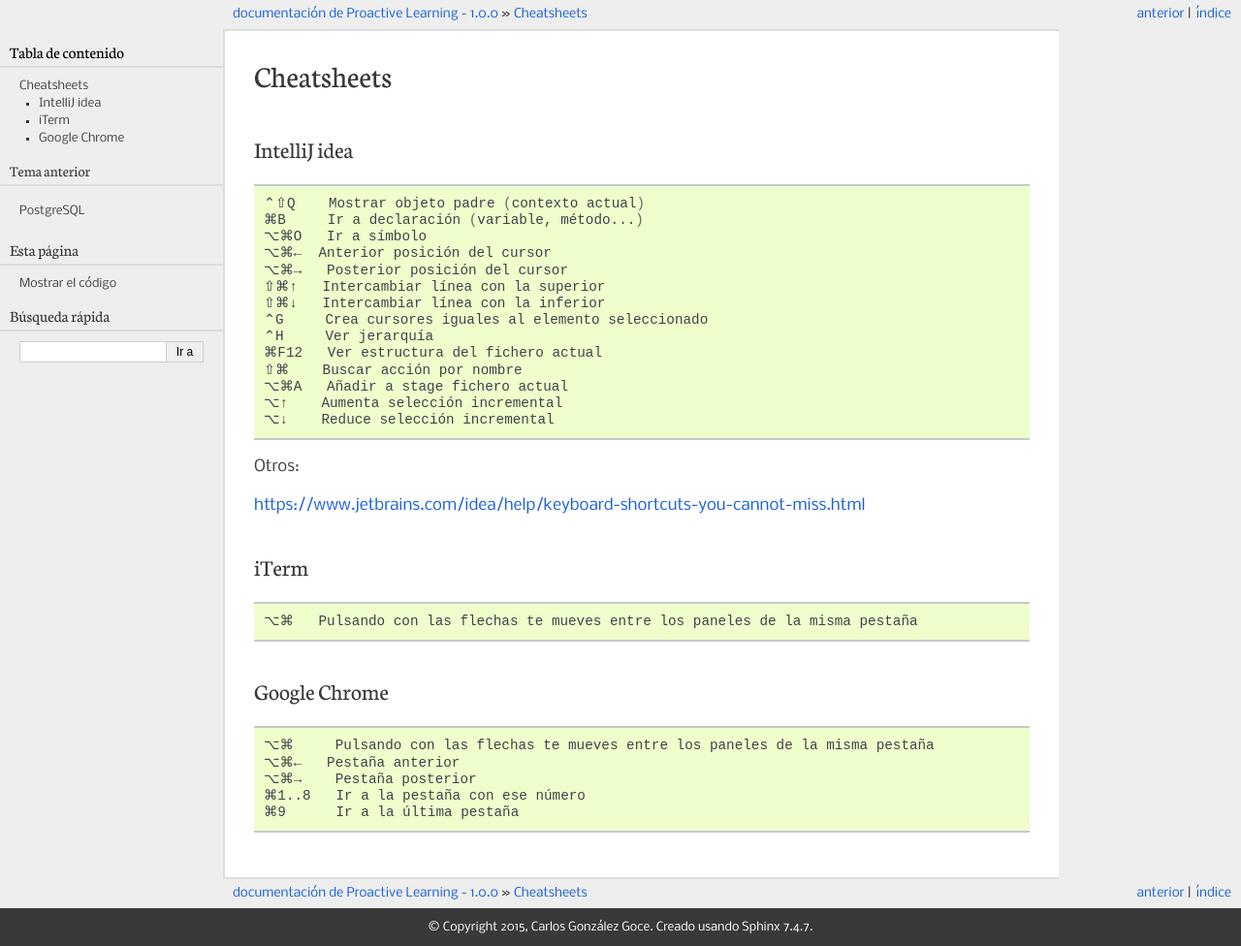
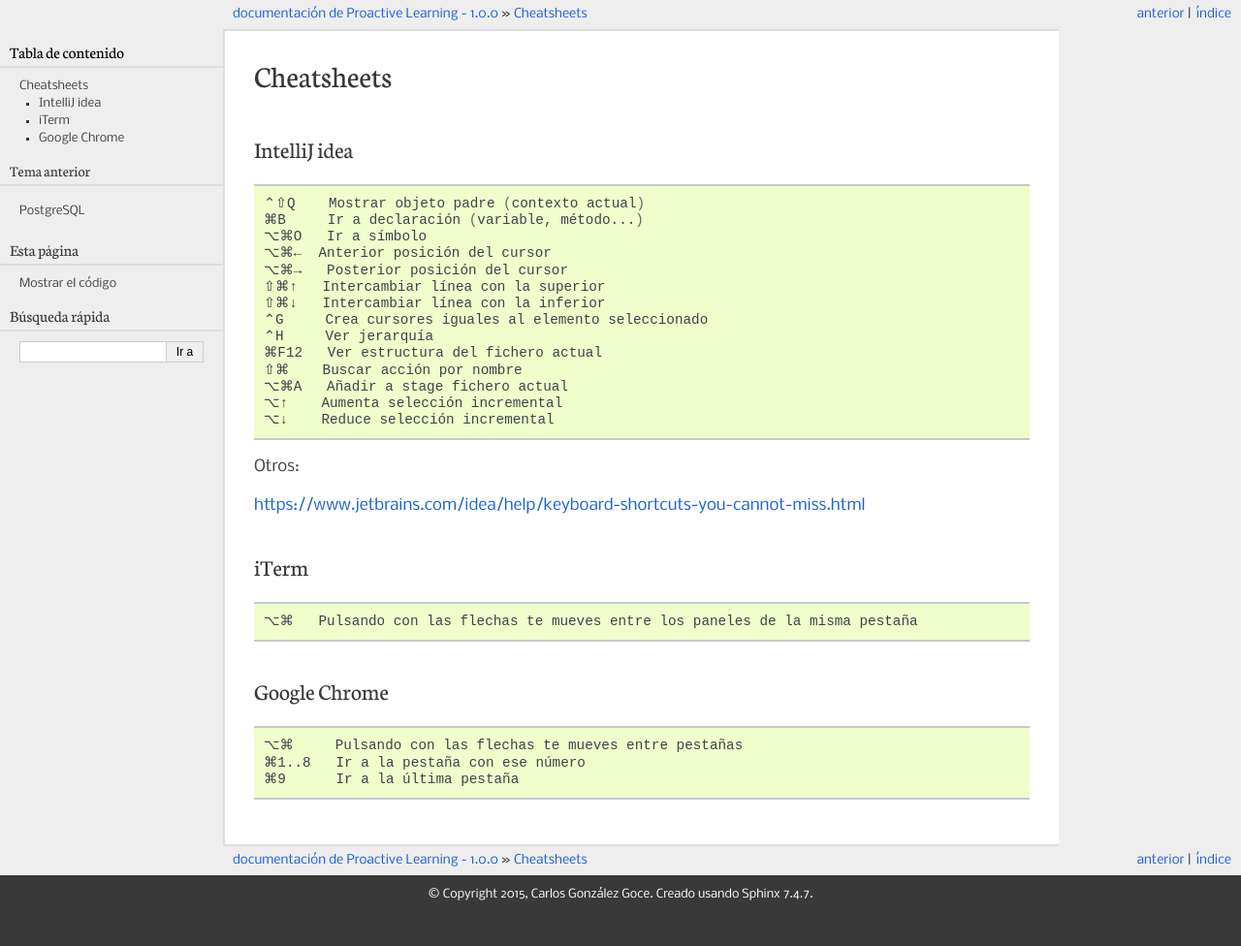
Before and after one commit to carlosgoce/proactive-learning, a Sphinx documentation site: the page built from docs/cheatsheet/index.rst, in a window 1280 px wide. Shown: the whole page at 97% size. Built offline with Sphinx 7.4.7, drawn with Linux system fonts in a browser that asks for light colours; pages that are not in the unit, such as notebooks, are missing from menus; after the commit the page ends 942 px from its top, so only the background shows below that.

Commit message:
Remove wrong code

```diff
--- a/docs/cheatsheet/index.rst
+++ b/docs/cheatsheet/index.rst
@@ -41,8 +41,6 @@ Google Chrome
 
 .. code-block:: shell
 
-     ⌥⌘     Pulsando con las flechas te mueves entre los paneles de la misma pestaña
-     ⌥⌘←   Pestaña anterior
-     ⌥⌘→    Pestaña posterior
+     ⌥⌘     Pulsando con las flechas te mueves entre pestañas
      ⌘1..8   Ir a la pestaña con ese número
      ⌘9      Ir a la última pestaña
```
